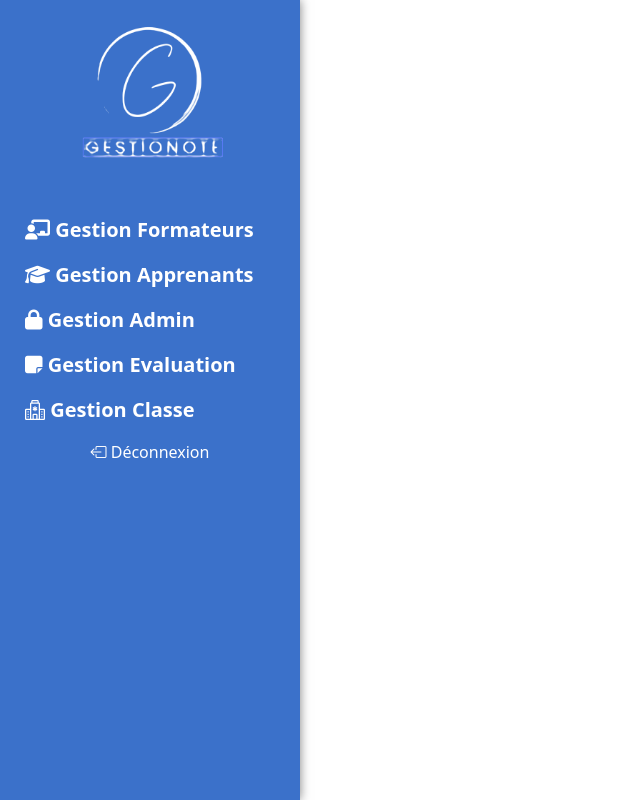
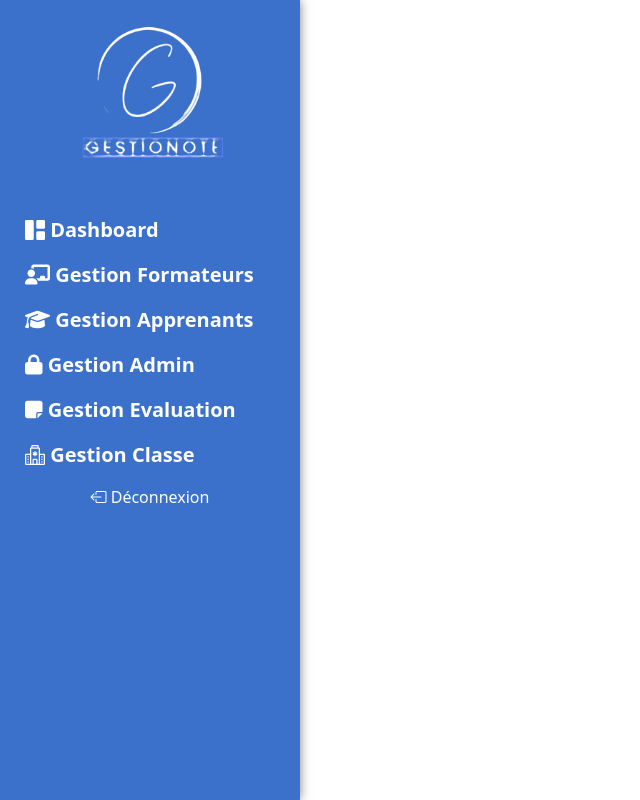
Before and after one commit to saloum45/GestionNote_G2, an Angular app: page /admin in a window 1280 px wide. Shown: the whole page, without its empty margins (0-640 px from the left). Built offline with nearby package versions, Linux system fonts and the light colour scheme.

Commit message:
dashboard stats added

```diff
--- a/src/app/modules/admin/admin-routing.module.ts
+++ b/src/app/modules/admin/admin-routing.module.ts
@@ -10,6 +10,7 @@ import { AddClasseComponent } from './components/classes/add-classe/add-classe.c
 import { ListClasseComponent } from './components/classes/list-classe/list-classe.component';
 import { DetailsClasseComponent } from './components/classes/details-classe/details-classe.component';
 import { EditClasseComponent } from './components/classes/edit-classe/edit-classe.component';
+import { StattistiqueComponent } from './components/stattistique/stattistique.component';
 
 const routes: Routes = [
   {
@@ -37,6 +38,9 @@ const routes: Routes = [
       },
       {
         path:'modifierClasse/:id',component:EditClasseComponent
+      },
+      {
+        path:'statistique',component:StattistiqueComponent
       }
 
     ]
--- a/src/app/modules/admin/components/administrateur/administrateur.component.html
+++ b/src/app/modules/admin/components/administrateur/administrateur.component.html
@@ -3,6 +3,7 @@
     <app-sidebar></app-sidebar>
   </div>
   <div class="right">
+    <!-- <app-stattistique></app-stattistique> -->
     <router-outlet></router-outlet>
     <!-- <app-test></app-test> -->
   </div>
--- a/src/app/modules/admin/components/sidebar/sidebar.component.html
+++ b/src/app/modules/admin/components/sidebar/sidebar.component.html
@@ -5,6 +5,12 @@
   </div>
 
   <div class="sidebar-items">
+    <div class="dashboard">
+      <span routerLink="statistique">
+        <i class="bi bi-grid-1x2-fill"></i> Dashboard
+      </span>
+
+    </div>
     <div class="sidebar-item">
       <span>
         <i class="fa-solid fa-chalkboard-user"></i> Gestion Formateurs
--- a/src/app/modules/admin/components/sidebar/sidebar.component.scss
+++ b/src/app/modules/admin/components/sidebar/sidebar.component.scss
@@ -23,7 +23,7 @@
   color: white;
 }
 
-.sidebar-items .sidebar-item {
+.sidebar-items .sidebar-item,.dashboard{
   text-align: start;
   padding-left: 10px;
   height: 35px;
@@ -36,13 +36,13 @@
 .sidebar-items .sidebar-item:hover {
   height: 80px;
 }
-.sidebar-items .sidebar-item span {
+.sidebar-items .sidebar-item span,.dashboard span {
   font-size: 20px;
   font-weight: bold;
   color: #ffffff;
 }
 
-.sidebar-items .sidebar-item i {
+.sidebar-items .sidebar-item i ,.dashboard i{
   color: white;
 }
 
--- a/src/app/modules/admin/components/stattistique/stattistique.component.html
+++ b/src/app/modules/admin/components/stattistique/stattistique.component.html
@@ -1 +1,38 @@
-<p>stattistique works!</p>
+<div class="items">
+  <div class="item">
+    <div class="item-logo">
+      <i class="fa-solid fa-graduation-cap"></i>
+    </div>
+    <div class="item-text">
+      <span>40</span>
+      <p>Apprenants</p>
+    </div>
+  </div>
+  <div class="item">
+    <div class="item-logo">
+      <i class="fa-solid fa-chalkboard-user"></i>
+    </div>
+    <div class="item-text">
+      <span>40</span>
+      <p>Formateurs</p>
+    </div>
+  </div>
+  <div class="item">
+    <div class="item-logo">
+      <i class="fa-solid fa-note-sticky"></i>
+    </div>
+    <div class="item-text">
+      <span>40</span>
+      <p>Evaluations</p>
+    </div>
+  </div>
+  <div class="item">
+    <div class="item-logo">
+      <i class="bi bi-hospital"></i>
+    </div>
+    <div class="item-text">
+      <span>40</span>
+      <p>Classes</p>
+    </div>
+  </div>
+</div>
--- a/src/app/modules/admin/components/stattistique/stattistique.component.scss
+++ b/src/app/modules/admin/components/stattistique/stattistique.component.scss
@@ -0,0 +1,25 @@
+.items{
+  display: flex;
+  justify-content: space-around;
+}
+
+.item{
+  width: 20%;
+  background-color: var(--bgcolor);
+  height: 100px;
+  border-radius: 20px;
+  box-shadow: 0px 0px 5px rgba(0, 0, 0, 0.9);
+  color: white;
+  text-align: center;
+  display: flex;
+  justify-content: center;
+  padding-top: 10px;
+}
+
+.item span{
+  font-size: 35px;
+}
+.item i{
+  font-size: 50px;
+  margin-right: 5px;
+}
--- a/src/styles.scss
+++ b/src/styles.scss
@@ -1,2 +1,7 @@
 /* You can add global styles to this file, and also import other style files */
 @import '~bootstrap/dist/css/bootstrap.min.css';
+
+:root
+{
+  --bgcolor:#3b71ca;
+}
```
